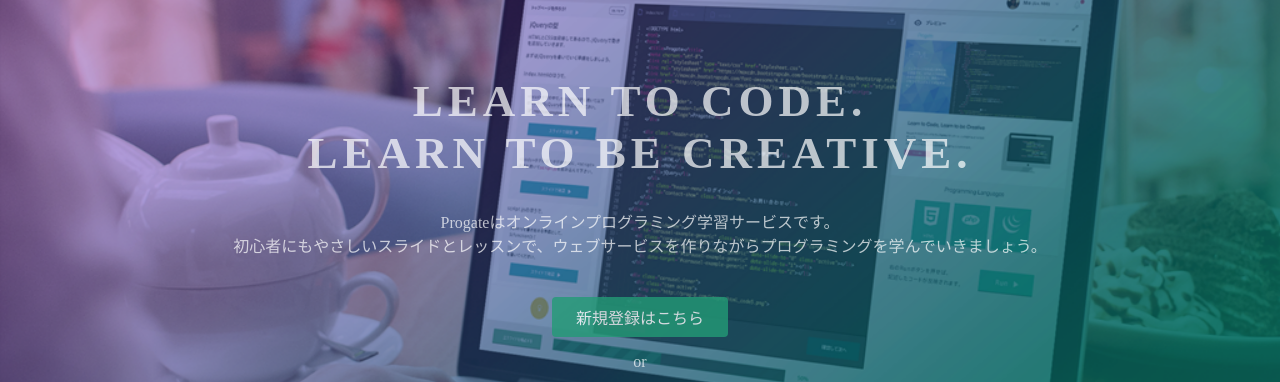
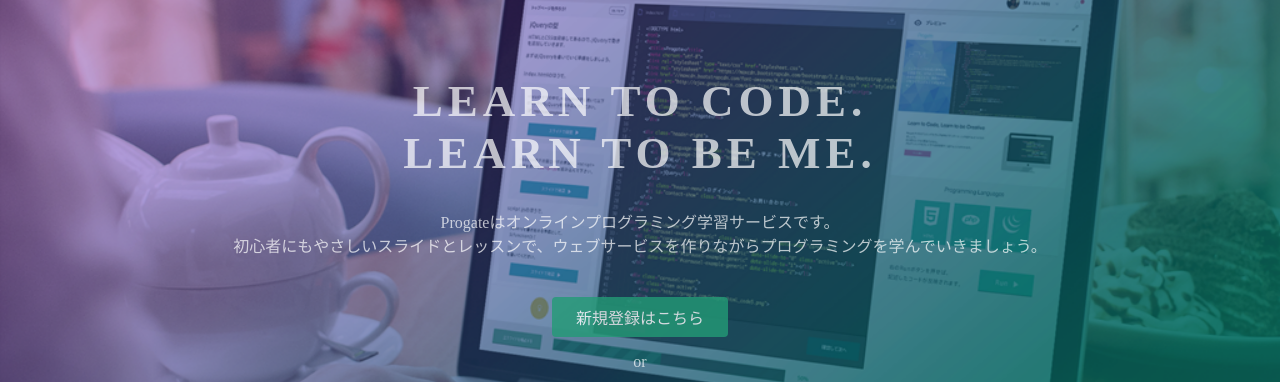
Before and after one commit to shoe194/shoe194.github.io, a plain HTML site: page index.html in a window 1280 px wide. Shown: the part 135-517 px from the top of the page. Drawn offline with Linux system fonts and the light colour scheme.

Commit message:
Update index.html

```diff
--- a/index.html
+++ b/index.html
@@ -23,7 +23,7 @@
   </header>
   <div class="top-wrapper">
     <div class="container">
-      <h1>LEARN TO CODE.<br>LEARN TO BE CREATIVE.</h1>
+      <h1>LEARN TO CODE.<br>LEARN TO BE ME.</h1>
       <p>Progateはオンラインプログラミング学習サービスです。<br>初心者にもやさしいスライドとレッスンで、ウェブサービスを作りながらプログラミングを学んでいきましょう。</p>
       <div class="btn-wrapper">
         <a href="#" class="btn signup">新規登録はこちら</a>
```
